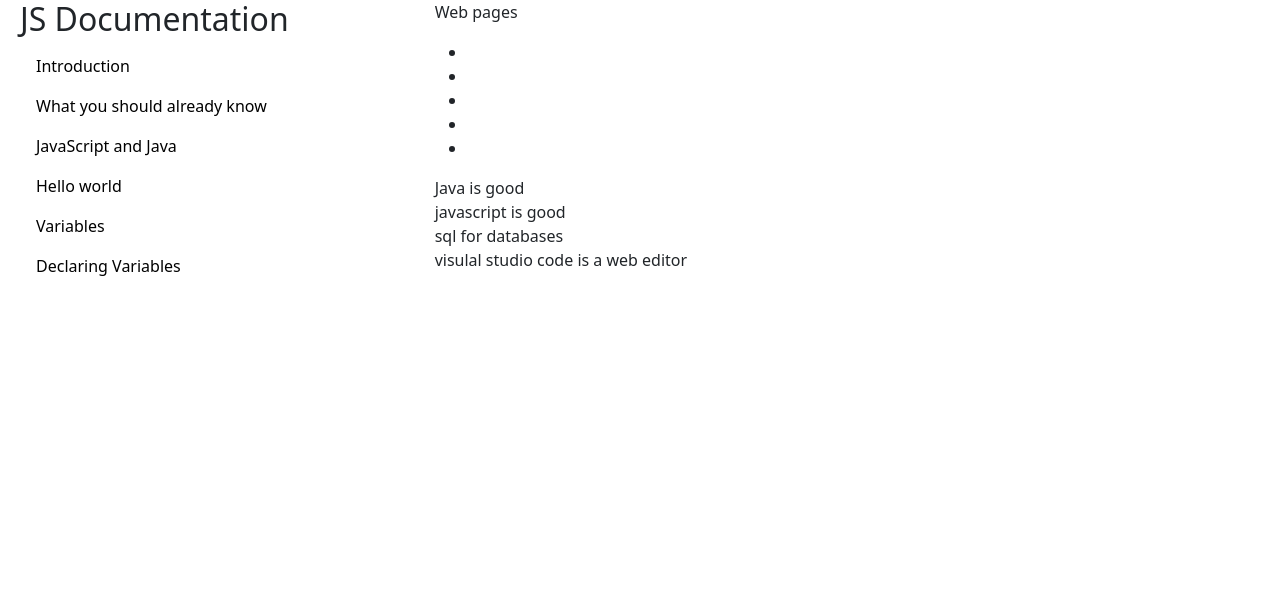
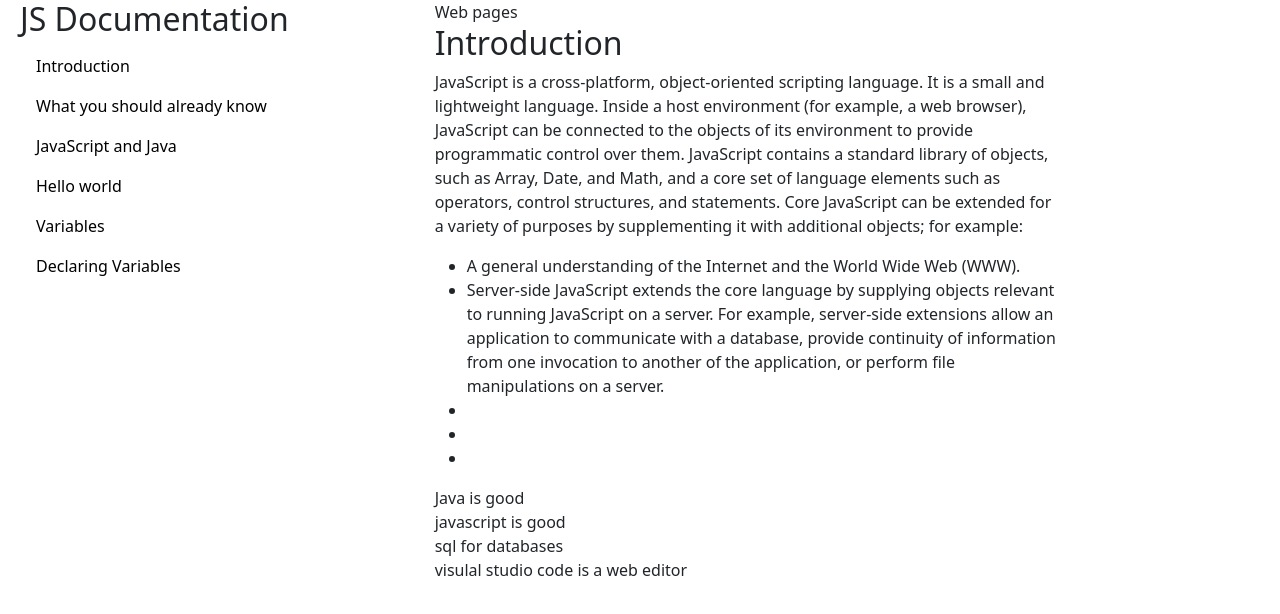
Before and after one commit to megha-n-bodke/microverse-3, a plain HTML site: page documentation.html in a window 1280 px wide. Drawn offline with nearby package versions, Linux system fonts and the light colour scheme.

Commit message:
Description Page Canges

```diff
--- a/documentation.html
+++ b/documentation.html
@@ -44,8 +44,14 @@
             </header>
             <section id="web_pages">
 
-            </section>
-            <p></p>
+            </section id="intoduction">
+            <h2>Introduction</h2>
+
+            <p>JavaScript is a cross-platform, object-oriented scripting language. It is a small and lightweight language. Inside a host environment (for example, a web browser), JavaScript can be connected to the objects of its environment to provide programmatic control over them.
+
+                JavaScript contains a standard library of objects, such as Array, Date, and Math, and a core set of language elements such as operators, control structures, and statements. Core JavaScript can be extended for a variety of purposes by supplementing it with additional objects; for example:
+
+                </p>
             <p></p>
             <p></p>
             <p></p>
@@ -61,8 +67,10 @@
             <code></code>
             <code></code>
             <ul>
-                <li></li>
-                <li></li>
+                <li>A general understanding of the Internet and the World Wide Web (WWW).
+                </li>
+                <li>Server-side JavaScript extends the core language by supplying objects relevant to running JavaScript on a server. For example, server-side extensions allow an application to communicate with a database, provide continuity of information from one invocation to another of the application, or perform file manipulations on a server.
+                </li>
                 <li></li>
                 <li></li>
                 <li></li>
```
